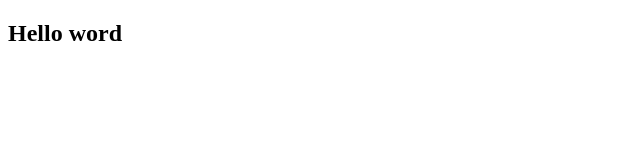
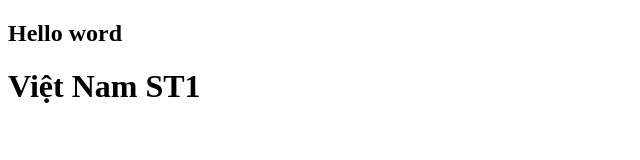
Before and after one commit to dattran900190/test, a plain HTML site: page upade.html in a window 1280 px wide. Shown: the whole page, without its empty margins (0-640 px from the left). Drawn offline with Linux system fonts and the light colour scheme.

Commit message:
Sửa tiêu đề 2

```diff
--- a/upade.html
+++ b/upade.html
@@ -7,5 +7,6 @@
 </head>
 <body>
     <h2>Hello word</h2>
+    <h1>Việt Nam ST1</h1>
 </body>
 </html>
```
